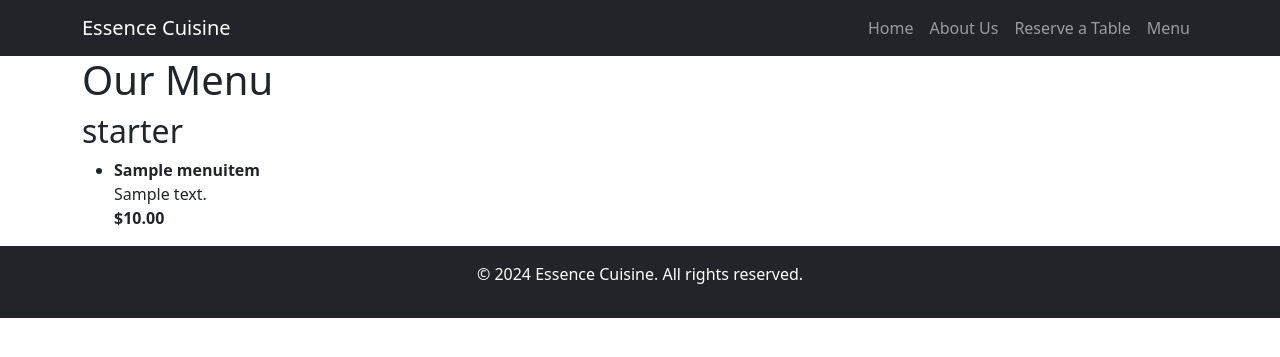
After one commit to jojoakh/essence-cuisine, a Django app: page /menu/ in a window 1280 px wide. The commit adds this page. Shown: the top 357 px of the page. Run offline with Django 4.2, Linux system fonts and the light colour scheme; tables that the repository leaves empty hold one stand-in row (values such as "Sample post").

Commit message:
Add menu model

```diff
--- a/dine_essence/models.py
+++ b/dine_essence/models.py
@@ -21,3 +21,24 @@ class Reservation(models.Model):
 
     def __str__(self):
         return f"{self.first_name} {self.last_name} - {self.reservation_date} at {self.reservation_time}"
+
+
+class MenuItem(models.Model):
+    CATEGORY_CHOICES = [
+        ('starter', 'Starter'),
+        ('main', 'Main Course'),
+        ('dessert', 'Dessert'),
+    ]
+
+    name = models.CharField(max_length=255)
+    category = models.CharField(max_length=20, choices=CATEGORY_CHOICES)
+    description = models.TextField()
+    price = models.DecimalField(max_digits=10, decimal_places=2)
+    currency = models.CharField(
+        max_length=3,
+        choices=[('USD', 'USD'), ('EUR', 'EUR'), ('GBP', 'GBP')],
+        default='USD'
+    )
+
+    def __str__(self):
+        return self.name
--- /dev/null
+++ b/dine_essence/templates/dine_essence/menu.html
@@ -0,0 +1,23 @@
+{% extends 'base.html' %}
+{% load static %}
+
+{% block content %}
+    <div class="container">
+        <h1>Our Menu</h1>
+
+        {% for category in categories %}
+            <h2>{{ category.category }}</h2>
+            <ul>
+                {% for item in menu_items %}
+                    {% if item.category == category.category %}
+                        <li>
+                            <strong>{{ item.name }}</strong><br>
+                            {{ item.description }}<br>
+                            <strong>${{ item.price }}</strong>
+                        </li>
+                    {% endif %}
+                {% endfor %}
+            </ul>
+        {% endfor %}
+    </div>
+{% endblock %}
--- a/dine_essence/urls.py
+++ b/dine_essence/urls.py
@@ -5,4 +5,5 @@ urlpatterns = [
     path('', views.index, name='index'),
     path('about/', views.about, name='about'),
     path('reservation/', views.make_reservation, name='make_reservation'),
+    path('menu/', views.menu_view, name='menu'),
 ]
--- a/dine_essence/views.py
+++ b/dine_essence/views.py
@@ -1,6 +1,8 @@
 from django.shortcuts import render, redirect
 from django.contrib import messages
 from .forms import ReservationForm
+from .models import MenuItem
+
 
 
 # Create your views here.
@@ -22,3 +24,14 @@ def make_reservation(request):
     else:
         form = ReservationForm()
     return render(request, 'dine_essence/make_reservation.html', {'form': form})
+
+
+def menu_view(request):
+    categories = MenuItem.objects.values('category').distinct()
+    menu_items = MenuItem.objects.all()
+    context = {
+        'categories': categories,
+        'menu_items': menu_items,
+    }
+
+    return render(request, 'dine_essence/menu.html', context)
--- a/essence_reserve/settings.py
+++ b/essence_reserve/settings.py
@@ -30,7 +30,7 @@ SECRET_KEY = 'django-insecure-3e%q(1(0az8j6*8qi!j0t7%zp+qf7ta@y-5hj&bjbqhjcm1+u3
 SECRET_KEY = os.environ.get("SECRET_KEY")
 
 # SECURITY WARNING: don't run with debug turned on in production!
-DEBUG = False
+DEBUG = True
 
 ALLOWED_HOSTS = ["8000-jojoakh-essencecuisine-rld4icjchpk.ws.codeinstitute-ide.net", ".herokuapp.com"]
 
--- a/templates/base.html
+++ b/templates/base.html
@@ -29,6 +29,8 @@
                         <li class="nav-item">
                             <a class="nav-link" href="{% url 'make_reservation' %}">Reserve a Table</a>
                         </li>
+                        <li class="nav-item"><a class="nav-link" href="{% url 'menu' %}">Menu</a></li>
+
                     </ul>
                 </div>
             </div>
```
Also changed, not shown: dine_essence/admin.py (+17 -1 lines), dine_essence/migrations/0003_menuitem.py (added), dine_essence/migrations/0004_menuitem_currency_alter_menuitem_category_and_more.py (added).
